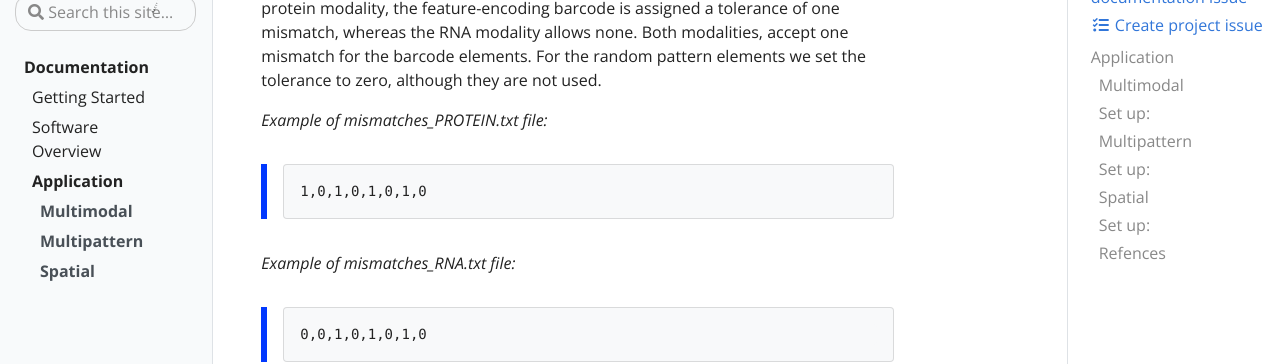
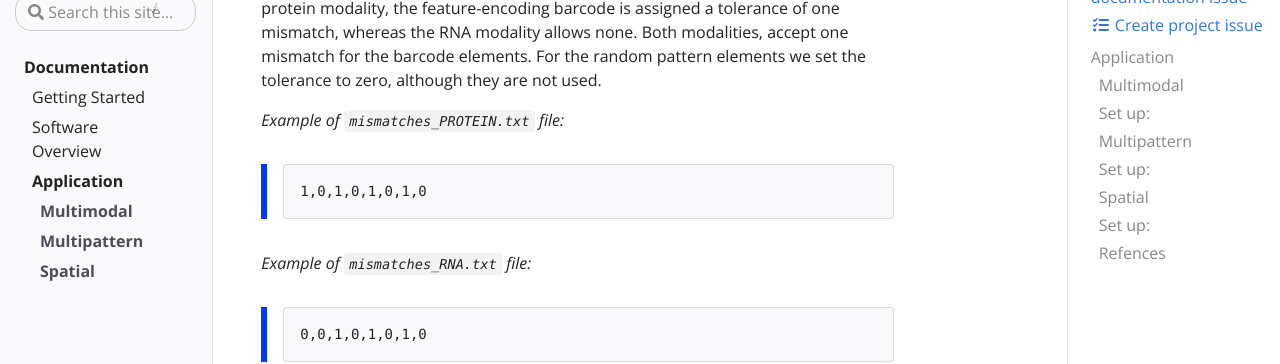
Before and after one commit to tstohn/ESGI.documentation, a Jekyll site: the page built from _docs/application.md, in a window 1280 px wide and 900 px high, scrolled down 2512 px. Shown: the part 151-515 px from the top of the window. Built offline with Jekyll 4.4.1, drawn with Linux system fonts in a browser that asks for light colours; some of the changed text lies outside the part shown.

Commit message:
add files format

````diff
--- a/_docs/application.md
+++ b/_docs/application.md
@@ -73,12 +73,12 @@ Example of a barcode-aligned sequence for the protein modality:
 
 The maximum allowed mismatches has to be defined as a comma-separated list of integers, where each value maps to a positional element in the pattern. For the protein modality, the feature-encoding barcode is assigned a tolerance of one mismatch, whereas the RNA modality allows none. Both modalities, accept one mismatch for the barcode elements. For the random pattern elements we set the tolerance to zero, although they are not used.
 
-*Example of mismatches_PROTEIN.txt file:*
+*Example of `mismatches_PROTEIN.txt` file:*
 >```
 >1,0,1,0,1,0,1,0
 >```
 
-*Example of mismatches_RNA.txt file:*
+*Example of `mismatches_RNA.txt` file:*
 >```
 >0,0,1,0,1,0,1,0
 >```
@@ -204,7 +204,7 @@ The multipattern design contains specific and shared barcodes elements:
 
 Each pattern is assigned an unique name, with its pattern elements represented as a series of bracket enclosed substrings. Within each set of brackets is a comma-separated list of all possible barcodes for that specific position. In this example, the constant elements defining the linkers are replaced with random bases to bypass any alignment constraints.
 
-*Example of patterns.txt file:*
+*Example of `patterns.txt` file:*
 
 >```
 >PATTERN_1:[][15X][Ab1_barcodes.txt][20X][wellbarcodes.txt][7X]
@@ -219,7 +219,7 @@ Each pattern is assigned an unique name, with its pattern elements represented a
 
 For each pattern, the maximum number of allowed mismatches per element is defined using a comma-separated list. Each integer in the list corresponds to a specific positional element.
 
-*Example of mismatches.txt file:*
+*Example of `mismatches.txt` file:*
 
 >```
 >0,0,1,0,1,0
@@ -287,14 +287,14 @@ The read contains the remaining five pattern elements, encoding the (x,y) spatia
 
 The barcode pattern is represented as seven bracket-encloded sequence substrings. Each bracket corresponds to a positional element and contains a comma-separated list of possible barcodes for that position. The constant elements have been replaced with 30 random bases to bypass any alignment contraints.
 
-*Example of patterns.txt file:*
+*Example of `patterns.txt` file:*
 >```
 >SPATIAL:[RNA][-][10X][coordinate_barcode.txt][30X][coordinate_barcode.txt][30X]
 >```
 
 The `coordinate_barcode.txt` file defines the (x,y) spatial coordinates using an 8x12 matrix of 96 unique 8-base long barcode sequences.
 
-*Example of mismatches.txt file:*
+*Example of `mismatches.txt` file:*
 >```
 >0,0,0,1,0,1,0
 >```
````
